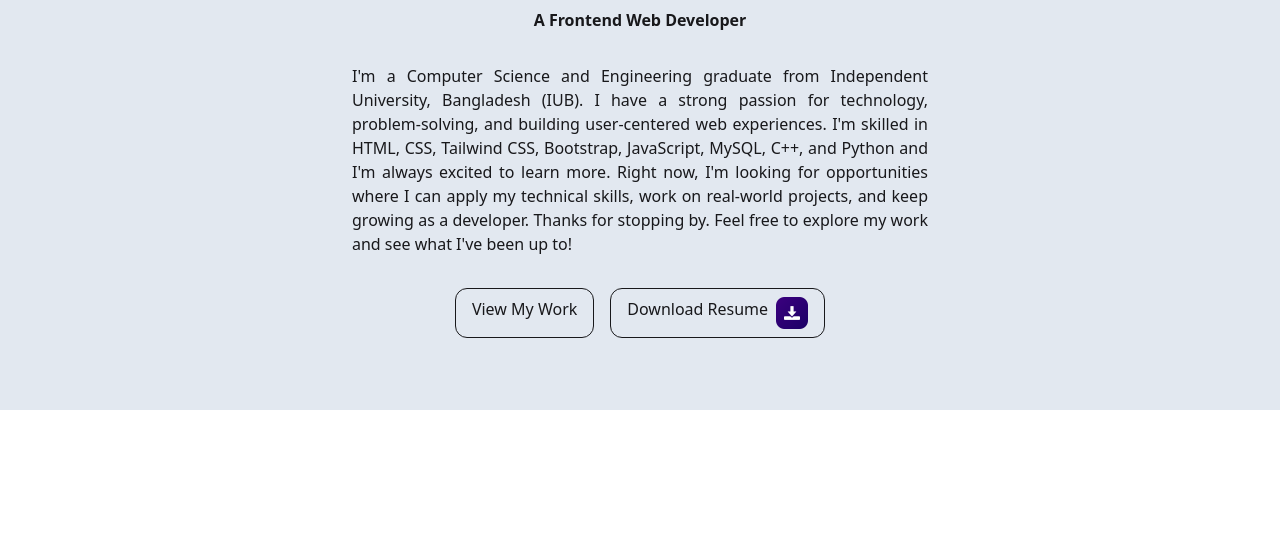
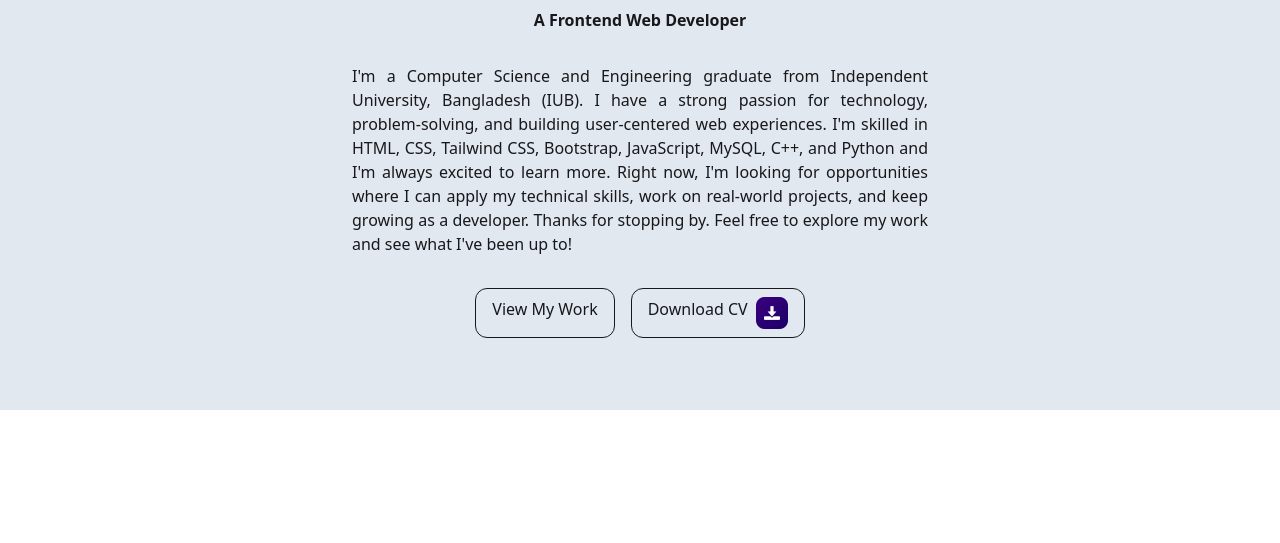
Before and after one commit to ayeshamukta/Portfolio, a website: page index.html in a window 1280 px wide. Shown: the part 188-731 px from the top of the page. Drawn offline with nearby package versions, Linux system fonts and the light colour scheme.

Commit message:
slightly updated

```diff
--- a/index.html
+++ b/index.html
@@ -50,7 +50,7 @@
           <a class="border rounded-xl items-center justify-center px-4 py-2  " href="#projects">View My Work</a>
 
           <a href="image/Ayesha_Siddiqua_Mukta.pdf" download="" class="border justify-center   rounded-xl flex   gap-2 px-4 py-2">
-            <span>Download Resume</span>
+            <span>Download CV</span>
             <img width="32px" src="./image/download.png" alt="loading">
           </a>
         </div>
```
